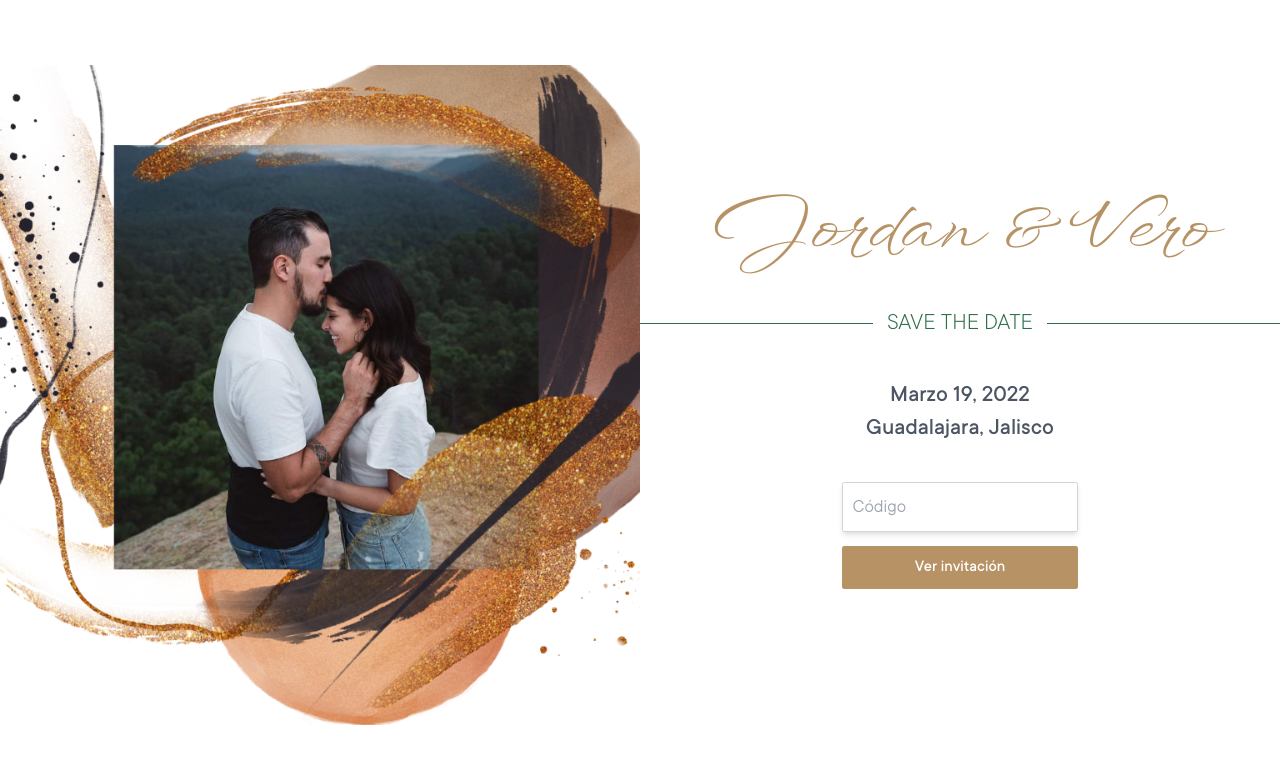
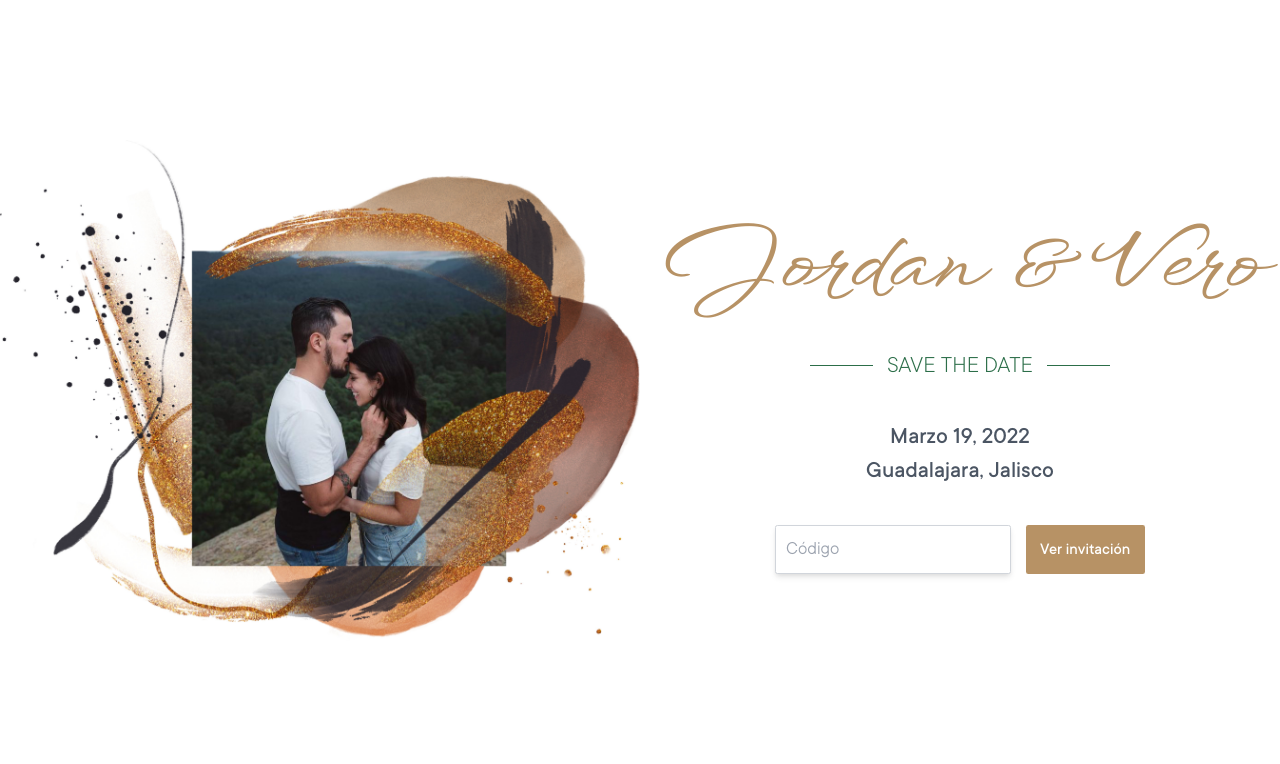
Before and after one commit to jordancortes/jordanyvero-com, a Next.js app: page / in a window 1280 px wide. Shown: the top 764 px of the page. Built offline with nearby package versions, Linux system fonts and the light colour scheme.

Commit message:
Fix image and layout for landing page

```diff
--- a/pages/index.js
+++ b/pages/index.js
@@ -13,34 +13,50 @@ export default function Home() {
   };
 
   return (
-    <div className="flex flex-col lg:flex-row text-center items-center align-middle lg:min-h-screen">
-      <div className="lg:w-1/2 lg:h-full">
+    <div className="lg:flex lg:h-screen lg:items-center">
+      <div className="flex md:hidden">
         <Image
-          src="/images/index/hero.png"
+          src="/images/index/hero.jpg"
           alt="Foto decorada de los novios: Jordan y Vero"
-          width="768"
-          height="792"
+          width="524"
+          height="520"
+          objectFit="none"
+          objectPosition="65% bottom"
         />
       </div>
 
-      <div className="pt-3 pb-6 space-y-4 lg:space-y-8 min-w-9/10 lg:flex-initial lg:min-w-min lg:w-1/2 flex flex-col items-center">
-        <h1 className="text-4xl lg:text-6xl text-primary font-cursive">Jordan &amp; Vero</h1>
-        <div className="flex w-full">
+      <div className="hidden md:flex md:pb-4 lg:w-1/2">
+        <Image
+          src="/images/index/hero.jpg"
+          alt="Foto decorada de los novios: Jordan y Vero"
+          width="2691"
+          height="2103"
+          objectFit="contain"
+        />
+      </div>
+
+      <div className="flex flex-col space-y-3 items-center px-4 lg:w-1/2 lg:space-y-8">
+        <h1 className="text-4xl lg:text-5xl xl:text-7xl text-primary font-cursive font-medium">
+          Jordan &amp; Vero
+        </h1>
+
+        <div className="flex w-full md:w-3/4 xl:w-1/2">
           <div className="w-full border-b border-secondary self-center"></div>
           <div className="font-light text-secondary uppercase bg-white px-3 lg:text-xl flex-none">
             Save the Date
           </div>
           <div className="w-full border-b border-secondary self-center"></div>
         </div>
-        <p className="font-medium text-gray-600 lg:text-xl">
+
+        <p className="font-medium text-center text-gray-600 lg:text-xl">
           Marzo 19, 2022
           <br />
           Guadalajara, Jalisco
         </p>
 
-        <form className="flex flex-col space-y-3" onSubmit={handleGoToWedding}>
+        <form className="flex space-x-3" onSubmit={handleGoToWedding}>
           <Input type="text" placeholder="C&oacute;digo"></Input>
-          <Button>Ver invitaci&oacute;n</Button>
+          <Button className="flex-shrink-0">Ver invitaci&oacute;n</Button>
         </form>
       </div>
     </div>
```
Also changed, not shown: public/images/index/hero.jpg (added), public/images/index/hero.png (deleted).
